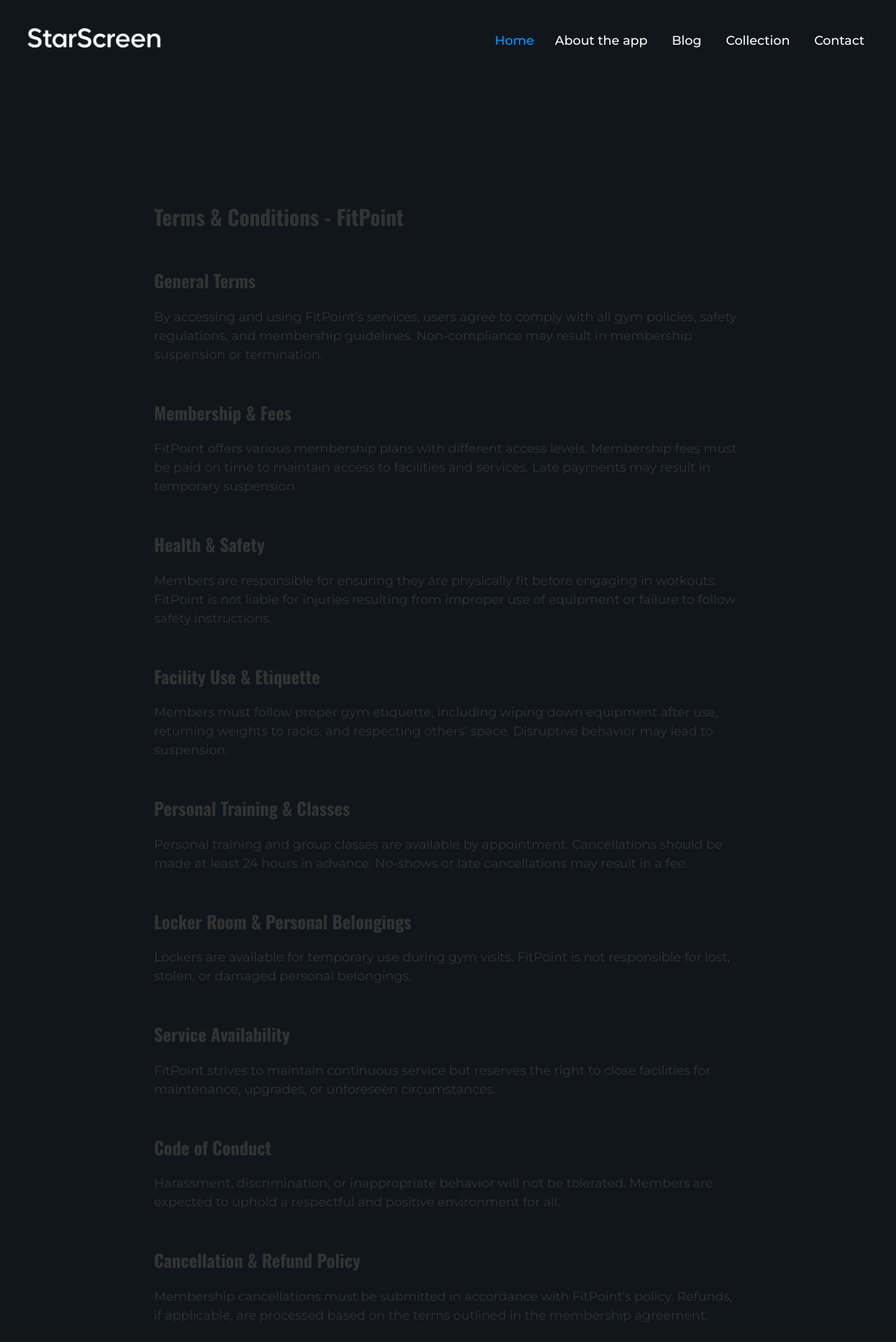
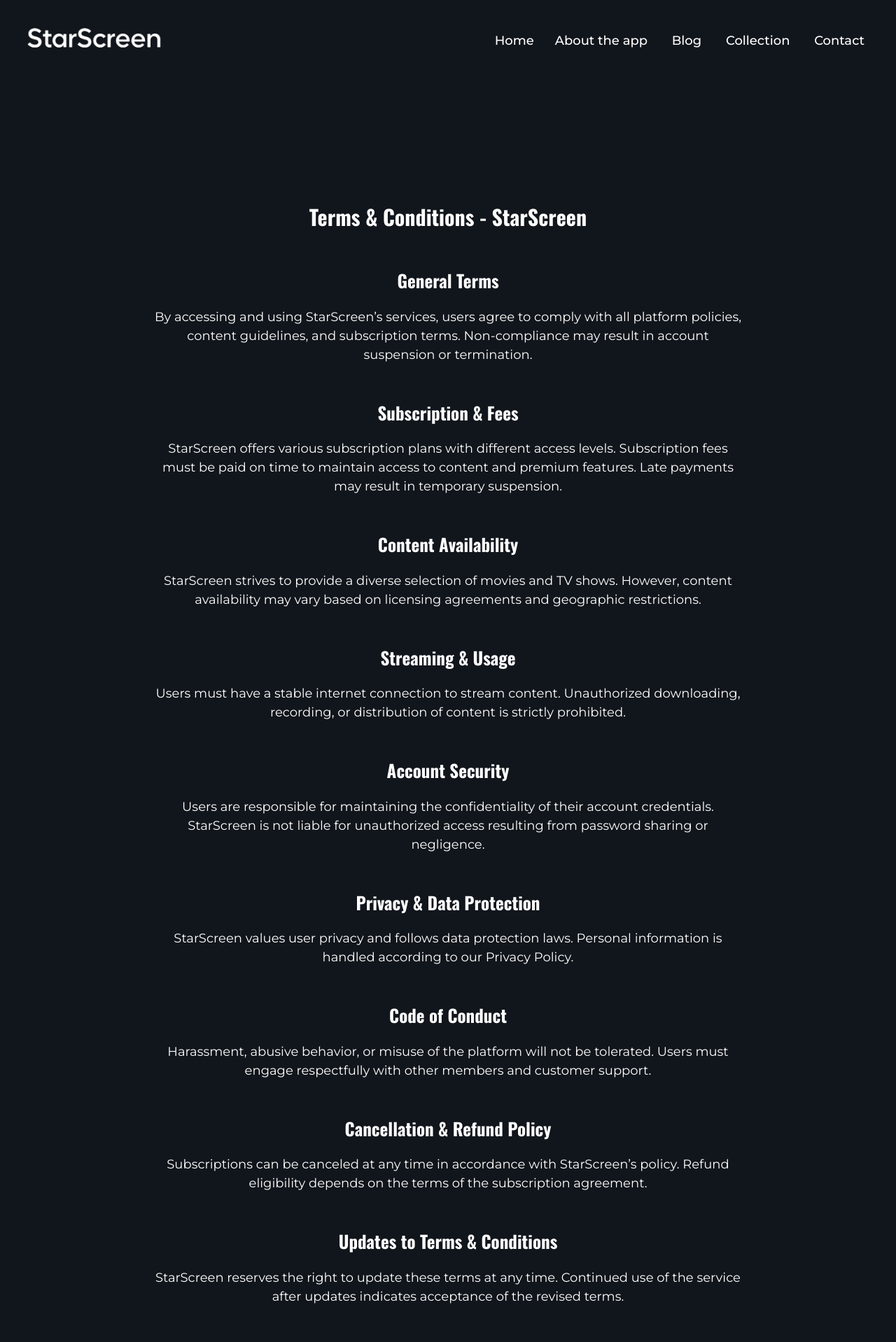
Before and after one commit to TatianaKarpova1999/FitPoint, a PHP site: page /terms-conditions.html in a window 1280 px wide. Shown: the top 1918 px of the page at 70% size. Run offline with PHP 8.4, Linux system fonts and the light colour scheme.

Commit message:
мекняет стили

```diff
--- a/index.html
+++ b/index.html
@@ -571,14 +571,14 @@
             <div class="footer-contact-link">
               <div class="footer-contact-link-item">
                 <a href="tel:+911316544981" class="footer-link-item"
-                  >+911316544981</a
+                  >+911368544982</a
                 >
               </div>
             </div>
             <div class="footer-contact-link">
               <div class="footer-contact-link-item">
-                <a href="mailto:contact@StarScreen.com" class="footer-link-item"
-                  >contact@StarScreen.com</a
+                <a href="mailto:contact@starscreen.com" class="footer-link-item"
+                  >contact@starscreen.com</a
                 >
               </div>
             </div>
--- a/styles/styles.css
+++ b/styles/styles.css
@@ -1517,7 +1517,7 @@
 .dop-style {
     padding: 150px 80px;
     padding-bottom: 50px;
-    text-align: left;
+    text-align: center;
 
     margin: 0 auto;
     max-width: 1000px;
@@ -1526,20 +1526,20 @@
         margin-bottom: 50px;
         line-height: 150%;
         font-size: 30px;
-        color: #333;
+        color: #fff;
     }
 
     h2 {
         margin-bottom: 20px;
         line-height: 150%;
         font-size: 25px;
-        color: #333;
+        color: #fff;
     }
 
     p {
         max-width: 1000px;
         line-height: 150%;
-        color: #333;
+        color: #fff;
     }
 
     div {
@@ -1547,7 +1547,7 @@
     }
 
     a {
-        color: #333;
+        color: #fff;
     }
 
     & .button {
@@ -1757,6 +1757,7 @@
     grid-row-gap: 20px;
     align-items: flex-start;
     display: flex;
+    margin-bottom: 10px;
 }
 
 .footer-contact-icon {
@@ -2154,7 +2155,7 @@
     grid-column-gap: 35px;
     grid-row-gap: 35px;
     flex-flow: column;
-    align-items: flex-start;
+    align-items: center;
     display: flex;
 
     &.active {
--- a/terms-conditions.html
+++ b/terms-conditions.html
@@ -4,10 +4,10 @@
     <meta charset="UTF-8" />
     <meta name="viewport" content="width=device-width, initial-scale=1.0" />
     <link rel="icon" type="image/png" href="images/favicon.png" />
-    <title>FitPoint - Terms & Conditions</title>
+    <title>StarScreen - Your Ultimate Fitness Destination</title>
     <meta
       name="description"
-      content="Review the Terms & Conditions of FitPoint gym. Learn about membership rules, facility use, safety guidelines, and service policies."
+      content="StarScreen is your go-to gym for top-notch training programs, modern equipment, and expert coaching. Achieve your fitness goals with us today!"
     />
     <link rel="stylesheet" href="styles/styles.css" />
   </head>
@@ -27,18 +27,14 @@
             href="/"
             id="w-node-e6ff9f79-f479-fa42-6f69-a3df18a8ef3f-18a8ef3c"
             aria-current="page"
-            class="brand w-nav-brand w--current"
+            class="brand w-nav-brand"
             ><img src="images/logo.png" alt="logo" class="logo"
           /></a>
           <nav
             id="w-node-e6ff9f79-f479-fa42-6f69-a3df18a8ef41-18a8ef3c"
             class="nav-menu w-nav-menu"
           >
-            <a
-              href="/"
-              aria-current="page"
-              class="nav-link w-nav-link w--current"
-              >Home</a
+            <a href="/" aria-current="page" class="nav-link w-nav-link">Home</a
             ><a href="about/" class="nav-link w-nav-link">About the app</a>
             <a href="blog/" class="nav-link w-nav-link">Blog</a>
 
@@ -65,97 +61,87 @@
     </header>
     <main>
       <div class="dop-style animation">
-        <h1>Terms & Conditions - FitPoint</h1>
+        <h1>Terms & Conditions - StarScreen</h1>
 
         <div>
           <h2>General Terms</h2>
           <p>
-            By accessing and using FitPoint’s services, users agree to comply
-            with all gym policies, safety regulations, and membership
-            guidelines. Non-compliance may result in membership suspension or
+            By accessing and using StarScreen’s services, users agree to comply
+            with all platform policies, content guidelines, and subscription
+            terms. Non-compliance may result in account suspension or
             termination.
           </p>
         </div>
 
         <div>
-          <h2>Membership & Fees</h2>
+          <h2>Subscription & Fees</h2>
           <p>
-            FitPoint offers various membership plans with different access
-            levels. Membership fees must be paid on time to maintain access to
-            facilities and services. Late payments may result in temporary
+            StarScreen offers various subscription plans with different access
+            levels. Subscription fees must be paid on time to maintain access to
+            content and premium features. Late payments may result in temporary
             suspension.
           </p>
         </div>
 
         <div>
-          <h2>Health & Safety</h2>
+          <h2>Content Availability</h2>
           <p>
-            Members are responsible for ensuring they are physically fit before
-            engaging in workouts. FitPoint is not liable for injuries resulting
-            from improper use of equipment or failure to follow safety
-            instructions.
+            StarScreen strives to provide a diverse selection of movies and TV
+            shows. However, content availability may vary based on licensing
+            agreements and geographic restrictions.
           </p>
         </div>
 
         <div>
-          <h2>Facility Use & Etiquette</h2>
+          <h2>Streaming & Usage</h2>
           <p>
-            Members must follow proper gym etiquette, including wiping down
-            equipment after use, returning weights to racks, and respecting
-            others’ space. Disruptive behavior may lead to suspension.
+            Users must have a stable internet connection to stream content.
+            Unauthorized downloading, recording, or distribution of content is
+            strictly prohibited.
           </p>
         </div>
 
         <div>
-          <h2>Personal Training & Classes</h2>
+          <h2>Account Security</h2>
           <p>
-            Personal training and group classes are available by appointment.
-            Cancellations should be made at least 24 hours in advance. No-shows
-            or late cancellations may result in a fee.
+            Users are responsible for maintaining the confidentiality of their
+            account credentials. StarScreen is not liable for unauthorized
+            access resulting from password sharing or negligence.
           </p>
         </div>
 
         <div>
-          <h2>Locker Room & Personal Belongings</h2>
+          <h2>Privacy & Data Protection</h2>
           <p>
-            Lockers are available for temporary use during gym visits. FitPoint
-            is not responsible for lost, stolen, or damaged personal belongings.
-          </p>
-        </div>
-
-        <div>
-          <h2>Service Availability</h2>
-          <p>
-            FitPoint strives to maintain continuous service but reserves the
-            right to close facilities for maintenance, upgrades, or unforeseen
-            circumstances.
+            StarScreen values user privacy and follows data protection laws.
+            Personal information is handled according to our Privacy Policy.
           </p>
         </div>
 
         <div>
           <h2>Code of Conduct</h2>
           <p>
-            Harassment, discrimination, or inappropriate behavior will not be
-            tolerated. Members are expected to uphold a respectful and positive
-            environment for all.
+            Harassment, abusive behavior, or misuse of the platform will not be
+            tolerated. Users must engage respectfully with other members and
+            customer support.
           </p>
         </div>
 
         <div>
           <h2>Cancellation & Refund Policy</h2>
           <p>
-            Membership cancellations must be submitted in accordance with
-            FitPoint’s policy. Refunds, if applicable, are processed based on
-            the terms outlined in the membership agreement.
+            Subscriptions can be canceled at any time in accordance with
+            StarScreen’s policy. Refund eligibility depends on the terms of the
+            subscription agreement.
           </p>
         </div>
 
         <div>
           <h2>Updates to Terms & Conditions</h2>
           <p>
-            FitPoint reserves the right to update these terms at any time.
-            Continued use of the gym and services after updates indicates
-            acceptance of the revised terms.
+            StarScreen reserves the right to update these terms at any time.
+            Continued use of the service after updates indicates acceptance of
+            the revised terms.
           </p>
         </div>
 
@@ -163,8 +149,8 @@
           <h2>Contact</h2>
           <p>
             For any questions regarding these terms, please contact us at
-            <a class="mail-link" href="mailto:contact@fitpoint.com"
-              >contact@fitpoint.com</a
+            <a class="mail-link" href="mailto:contact@starscreen.com">
+              contact@starscreen.com</a
             >
           </p>
         </div>
@@ -185,34 +171,18 @@
               href="/"
               aria-current="page"
               class="footer-logo-link w-inline-block w--current"
-              ><img src="images/logo-footer.png" alt="logo" class="footer-logo"
+              ><img src="/images/logo.png" alt="logo" class="footer-logo"
             /></a>
             <div class="footer-contact-link-wrap">
-              <div class="footer-contact-link">
-                <img
-                  src="images/icon-phone.png"
-                  alt="icon"
-                  class="footer-contact-icon"
-                />
-                <div class="footer-contact-link-item">
-                  <div class="text-light">Phone</div>
-                  <a href="tel:+911316544981" class="footer-link-item"
-                    >+911316544981</a
-                  >
-                </div>
-              </div>
-              <div class="footer-contact-link">
-                <img
-                  src="images/icon-mail.png"
-                  alt="icon"
-                  class="footer-contact-icon"
-                />
-                <div class="footer-contact-link-item">
-                  <div class="text-light">Email</div>
-                  <a href="mailto:contact@fitpoint.com" class="footer-link-item"
-                    >contact@fitpoint.com</a
-                  >
-                </div>
+              <div
+                id="w-node-a7f03562-a269-f165-d56e-541f0b1f37db-0b1f37a4"
+                class="footer-links"
+              >
+                <a href="/privacy-policy.html" class="footer-link"
+                  >Privacy Policy</a
+                ><a href="/terms-conditions.html" class="footer-link"
+                  >Terms & Conditions
+                </a>
               </div>
             </div>
           </div>
@@ -225,34 +195,32 @@
               <div class="footer-links">
                 <a href="/" aria-current="page" class="footer-link w--current"
                   >Home</a
-                ><a href="about/" class="footer-link">About the app</a
-                ><a href="blog/" class="footer-link">Blog</a
-                ><a href="collection/" class="footer-link">Collection</a
-                ><a href="contact/" class="footer-link">Contact</a>
+                ><a href="/about/" class="footer-link">About the app</a
+                ><a href="/blog/" class="footer-link">Blog</a
+                ><a href="/collection/" class="footer-link">Collection</a
+                ><a href="/contact/" class="footer-link">Contact</a>
               </div>
             </div>
           </div>
           <div>
-            <h2
-              id="w-node-_9b525a67-b07e-0a85-f28d-4ab964d4fe10-6cfe1801"
-              class="footer-title"
-            >
-              Utility pages
-            </h2>
-            <div
-              id="w-node-a7f03562-a269-f165-d56e-541f0b1f37db-0b1f37a4"
-              class="footer-links"
-            >
-              <a href="privacy-policy.html" class="footer-link"
-                >Privacy Policy</a
-              ><a href="terms-conditions.html" class="footer-link"
-                >Terms & Conditions
-              </a>
+            <div class="footer-contact-link">
+              <div class="footer-contact-link-item">
+                <a href="tel:+911316544981" class="footer-link-item"
+                  >+911368544982</a
+                >
+              </div>
+            </div>
+            <div class="footer-contact-link">
+              <div class="footer-contact-link-item">
+                <a href="mailto:contact@starscreen.com" class="footer-link-item"
+                  >contact@starscreen.com</a
+                >
+              </div>
             </div>
           </div>
         </div>
       </div>
     </footer>
-    <script type="module" src="js/main.js"></script>
+    <script type="module" src="/js/main.js"></script>
   </body>
 </html>
```
Also changed, not shown: about/index.html (+26 -47 lines), blog/index.html (+26 -46 lines), collection/index.html (+26 -47 lines), contact/index.html (+33 -53 lines), privacy-policy.html (+50 -71 lines).
